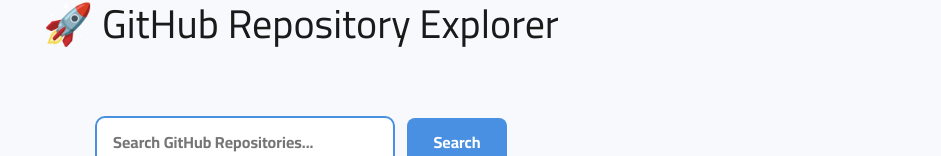
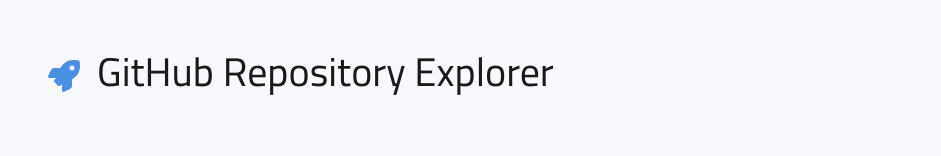
Before and after one commit to ahmedibrahim287/GitHub-Repository-Explorer, a React (Vite) app: page / in a window 1280 px wide. Shown: the top 156 px of the page, without its empty margins (339-1280 px from the left). Built offline with nearby package versions, Linux system fonts and the light colour scheme; no server answers; a web font is replaced by a local one.

Commit message:
chane rocket icon and enhance types

```diff
--- a/src/App.tsx
+++ b/src/App.tsx
@@ -3,7 +3,7 @@
 import "./styles/global.css";
 import "./styles/bootstrap-overrides.css";
 import "./styles/theme.css";
-import { FaSun, FaMoon } from "react-icons/fa";
+import { FaSun, FaMoon, FaRocket } from "react-icons/fa";
 
 const App: React.FC = () => {
   const [theme, setTheme] = useState(localStorage.getItem("theme") || "light");
@@ -21,8 +21,13 @@
 
   return (
     <div className="app-container">
-      <h1 className="app-title">🚀 GitHub Repository Explorer</h1>
+      <div className="d-flex justify-content-center align-items-center pt-5">
+        <h1 className="app-title">
+          <FaRocket className="rocket-icon" /> GitHub Repository Explorer
+        </h1>
+      </div>
       <Home />
+
       {/* Floating Theme Toggle Button */}
       <button className="theme-toggle-btn" onClick={toggleTheme}>
         {theme === "light" ? <FaMoon size={24} /> : <FaSun size={24} />}
--- a/src/components/Buttons/PrimaryButton/PrimaryButton.tsx
+++ b/src/components/Buttons/PrimaryButton/PrimaryButton.tsx
@@ -1,13 +1,6 @@
 import React from "react";
 import styles from "./PrimaryButton.module.css";
-
-interface ButtonProps {
-  onClick?: () => void | Promise<void>;
-  children: React.ReactNode;
-  variant?: "primary" | "secondary";
-  className?: string;
-  disabled?: boolean;
-}
+import { ButtonProps } from "../../../types";
 
 const PrimaryButton: React.FC<ButtonProps> = ({
   onClick,
--- a/src/components/Loader/Loader.tsx
+++ b/src/components/Loader/Loader.tsx
@@ -1,9 +1,6 @@
 import React from "react";
 import styles from "./Loader.module.css";
-
-interface LoaderProps {
-  size?: number;
-}
+import { LoaderProps } from "../../types";
 
 const Loader: React.FC<LoaderProps> = ({ size = 40 }) => {
   return (
--- a/src/components/RepoCard/RepoCard.module.css
+++ b/src/components/RepoCard/RepoCard.module.css
@@ -8,7 +8,6 @@
   margin-bottom: 20px;
   min-height: 220px;
   width: 100%;
-  /*Ensuresallcardsareofthesameheight*/
   display: flex;
   flex-direction: column;
   justify-content: space-between;
@@ -41,9 +40,7 @@
   color: var(--text-color);
   opacity: 0.85;
   min-height: 50px;
-  /* Ensures descriptions take up consistent space */
   max-height: 60px;
-  /* Prevents excessive height */
   overflow: hidden;
   text-overflow: ellipsis;
 }
@@ -109,18 +106,15 @@
 
 .goldStar {
   color: #ffd700;
-  /* Gold color when starred */
 }
 
 .defaultStar {
   color: var(--text-color);
-  /* Default color from theme */
 }
 
 
 .forkIcon {
   color: #b0bec5;
-  /* Muted silver/gray */
   font-size: 1rem;
 }
 
--- a/src/components/RepoCard/RepoCard.tsx
+++ b/src/components/RepoCard/RepoCard.tsx
@@ -3,15 +3,8 @@
 import { useRepoStore } from "../../store/repoStore";
 import StarButton from "../Buttons/StarButton";
 import { FaStar, FaCodeBranch, FaUser, FaRegStar } from "react-icons/fa";
-
-interface RepoCardProps {
-  id: number;
-  name: string;
-  owner: string;
-  description: string;
-  stars: number;
-  forks: number;
-}
+import Loader from "../Loader/Loader";
+import { RepoCardProps } from "../../types";
 
 const RepoCard: React.FC<RepoCardProps> = ({
   id,
@@ -21,7 +14,7 @@
   stars,
   forks,
 }) => {
-  const { starredRepos } = useRepoStore();
+  const { starredRepos, loadingStar } = useRepoStore();
 
   return (
     <div className={`${styles.card} fade-in`}>
@@ -41,7 +34,9 @@
 
         <div className={styles.stats}>
           <span className={styles.badge}>
-            {starredRepos[id] ? (
+            {loadingStar[id] ? (
+              <Loader size={16} />
+            ) : starredRepos[id] ? (
               <>
                 <FaStar className={styles.goldStar} />
               </>
--- a/src/components/Search/Search.module.css
+++ b/src/components/Search/Search.module.css
@@ -16,7 +16,7 @@
 }
 
 .searchInput:focus {
-    box-shadow: 0px 4px 10px rgba(108, 99, 255, 0.2);
+  box-shadow: 0px 4px 10px rgba(74, 144, 226, 0.3);
 }
 
 .searchButton {
--- a/src/screens/Home/Home.tsx
+++ b/src/screens/Home/Home.tsx
@@ -16,7 +16,6 @@
 
   return (
     <div className={styles.homeContainer}>
-      {/* <h1 className={styles.pageTitle}>🚀 GitHub Repository Explorer</h1> */}
       <Search />
       <RepoList />
     </div>
--- a/src/store/repoStore.ts
+++ b/src/store/repoStore.ts
@@ -6,29 +6,7 @@
   unstarRepo,
   fetchStarredRepositories,
 } from "../api/githubApi";
-
-interface Repo {
-  id: number;
-  name: string;
-  owner: { login: string };
-  description: string;
-  stargazers_count: number;
-  forks_count: number;
-}
-
-interface RepoState {
-  repositories: Repo[];
-  starredRepos: Record<number, boolean>;
-  loadingRepos: boolean;
-  error: string | null;
-  setError: (error: string | null) => void;
-  loadingStar: Record<number, boolean>;
-  setRepositories: (repos: Repo[]) => void;
-  setLoadingRepos: (loading: boolean) => void;
-  fetchRepositories: (keyword: string) => Promise<void>;
-  toggleStar: (id: number, owner: string, repo: string) => Promise<void>;
-  loadStarredRepos: () => Promise<void>;
-}
+import { Repo, RepoState } from "../types";
 
 export const useRepoStore = create<RepoState>()(
   devtools((set, get) => ({
--- a/src/styles/global.css
+++ b/src/styles/global.css
@@ -27,6 +27,7 @@
   text-align: center;
   margin-bottom: 20px;
 }
+
 /*  Improve Button & Inputs */
 button, input {
   font-family: "Cairo", "Dubai", sans-serif !important;
@@ -39,3 +40,10 @@
   margin: 0 auto;
   padding: 20px;
 }
+
+.rocket-icon {
+  color: var(--primary-color);
+  /* Use theme primary color */
+  margin-right: 8px;
+  font-size: 2rem;
+}
```
Also changed, not shown: src/components/Buttons/StarButton.tsx (+1 -8 lines), src/types.ts (+43 -0 lines). Lines whose indentation alone changed are shown as unchanged.
